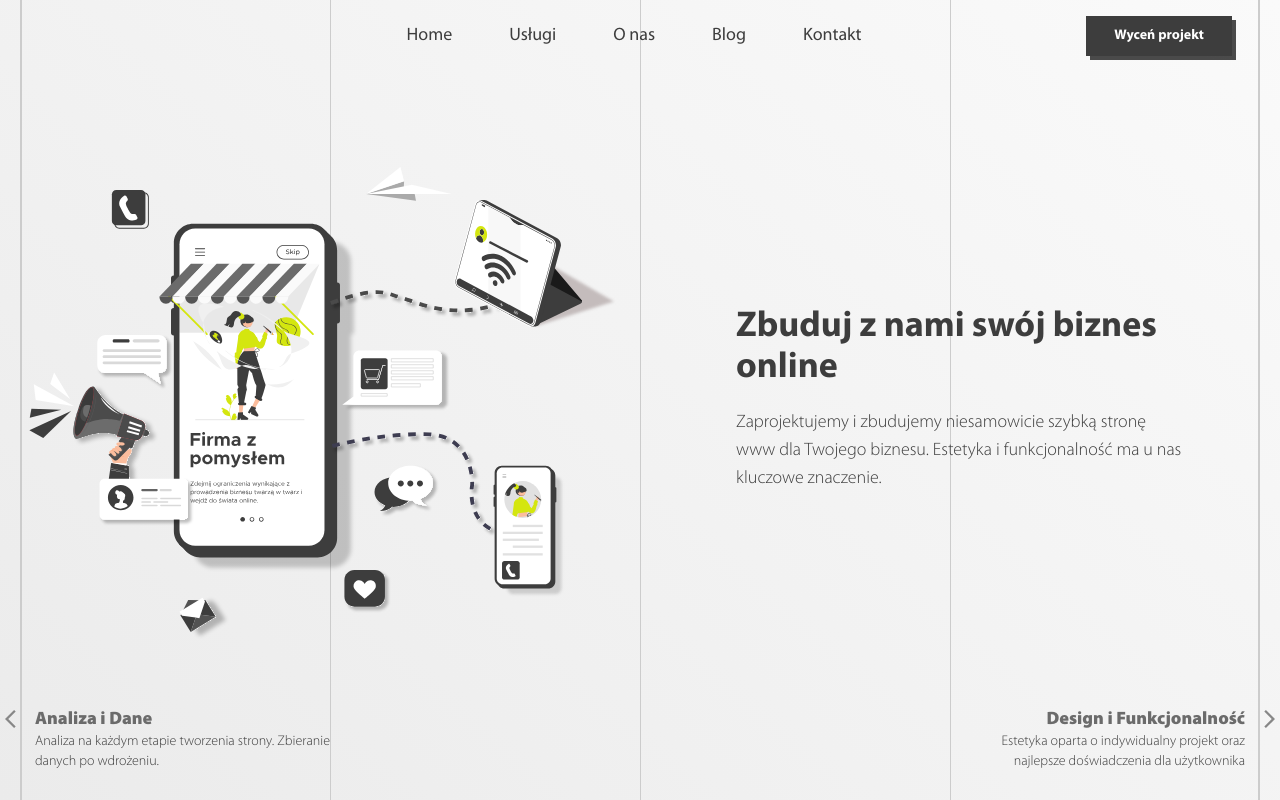
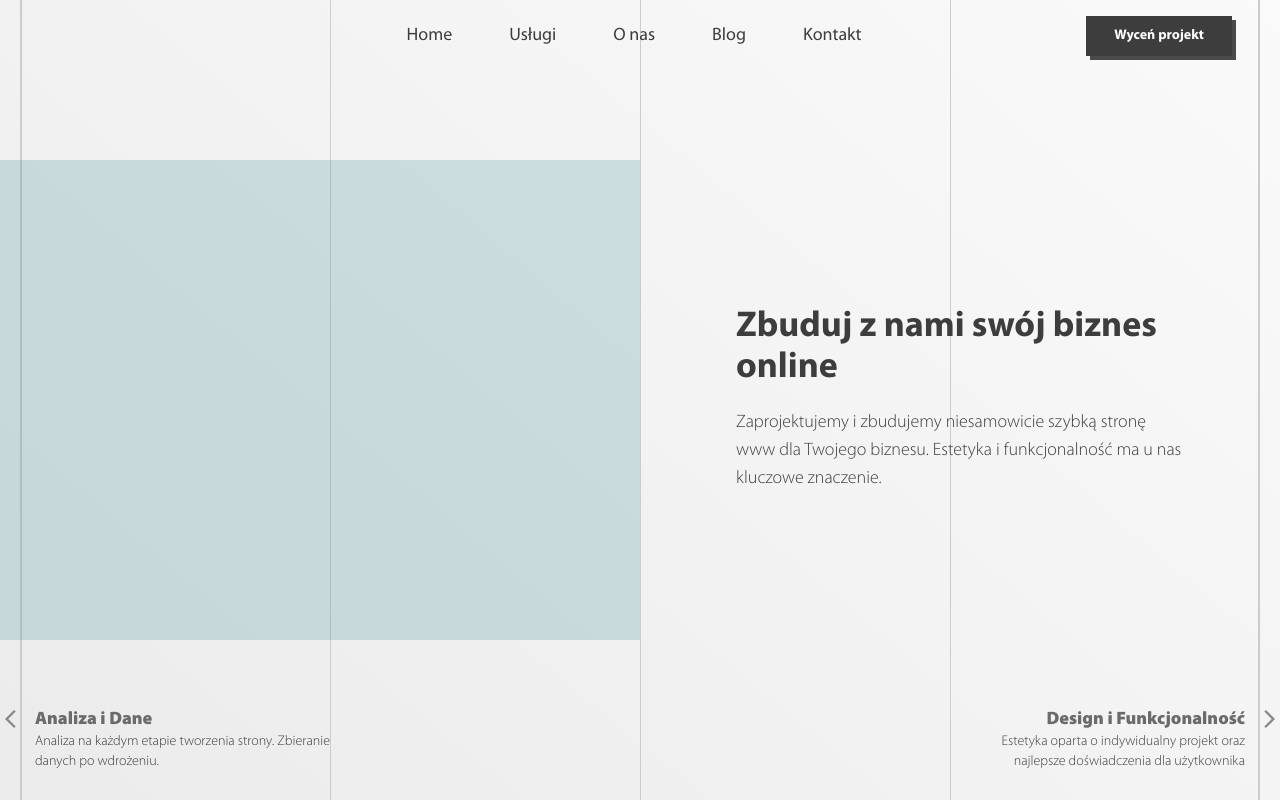
Before and after one commit to sebastian-lucjan/ioten, a Next.js app: page / in a window 1280 px wide. Shown: the top 800 px of the page. Built offline with nearby package versions, Linux system fonts and the light colour scheme.

Commit message:
Add gsap pack, fix background behind axis questionmark

```diff
--- a/package.json
+++ b/package.json
@@ -15,6 +15,7 @@
     "test-all": "npm run check-format && npm run check-lint && npm run build"
   },
   "dependencies": {
+    "gsap": "^3.10.2",
     "next": "^12.1.0",
     "next-seo": "^5.4.0",
     "react": "^17.0.2",
--- a/src/assets/styles/theme.js
+++ b/src/assets/styles/theme.js
@@ -20,8 +20,9 @@ const theme = {
     white: 'hsl(0, 0%, 100%)',
   },
   gradient: {
-    yellowSlider: 'linear-gradient(150deg, rgba(221,253,90,1) 0%, rgba(226,251,116,1) 100%)',
-    yellowHaveIdea: 'linear-gradient(125deg, rgba(221,253,90,1) 0%, rgba(226,251,116,1) 100%)',
+    blackBrief: 'linear-gradient(135deg, rgba(67,67,67,1) 0%, rgba(47,47,47,1) 100%);',
+    blackToGray: 'linear-gradient(180deg, hsl(0, 0%, 80%) 0%, hsl(0, 0%, 80%) 75%, hsl(0, 0%, 30%) 100%)',
+    blackToTransparent: 'linear-gradient(180deg, hsl(0, 0%, 80%, 0) 0%, hsl(0, 0%, 80%, 0) 85%, hsl(0, 0%, 80%) 92.5%, hsl(0, 0%, 30%) 100%)',
     lightGray: 'linear-gradient(40deg, rgba(235,235,235,1) 0%, rgba(250,250,250,1) 100%)',
     lightGrayAxisSection: 'linear-gradient(135deg, hsl(0, 0%, 93%) 0%, hsl(0, 0%, 97%) 100%)',
     navyBlue: 'linear-gradient(80deg, rgba(76,65,107,1) 0%, rgba(72,59,76,1) 100%)',
@@ -30,22 +31,21 @@ const theme = {
     yellowGrayYellow: 'linear-gradient(0deg, hsl(65, 88%, 48%) 0%, hsl(0, 0%, 80%) 10%,hsl(0, 0%, 80%) 90%, hsl(65, 88%, 48%) 100%)',
     yellowTransparentGray: 'linear-gradient(180deg, hsl(0, 0%, 80%, 1) 0%, hsl(0, 0%, 96%, 0) 10%, hsl(0, 0%, 96%, 0) 80% ,hsl(65, 88%, 48%) 100%)',
     grayTransparentGray: 'linear-gradient(180deg, hsl(0, 0%, 80%, 1) 0%, hsl(0, 0%, 96%, 0) 20%, hsl(0, 0%, 96%, 0) 80% ,hsl(0, 0%, 80%, 1) 100%)',
-    grayToYellow: 'linear-gradient(180deg, hsl(0, 0%, 80%) 0%, hsl(0, 0%, 80%) 75%, hsl(65, 88%, 48%) 100%)',
     grayToBlack: 'linear-gradient(0deg, hsl(0, 0%, 80%) 0%, hsl(0, 0%, 80%) 75%, hsl(0, 0%, 30%) 100%)',
     grayToNavyBlue: 'linear-gradient(180deg, hsla(0, 0%, 75%, 1) 0%, hsla(0, 0%, 75%, 1) 80%, hsla(197, 58%, 8%, 1) 100%)',
     grayToTransparent: 'linear-gradient(0deg, hsl(0, 0%, 80%, 0) 0%, hsl(0, 0%, 96%, 0) 10%, hsl(0, 0%, 96%, 0) 70% ,hsl(0, 0%, 70%, 1) 100%)',
-    blackToGray: 'linear-gradient(180deg, hsl(0, 0%, 80%) 0%, hsl(0, 0%, 80%) 75%, hsl(0, 0%, 30%) 100%)',
-    blackToTransparent: 'linear-gradient(180deg, hsl(0, 0%, 80%, 0) 0%, hsl(0, 0%, 80%, 0) 85%, hsl(0, 0%, 80%) 92.5%, hsl(0, 0%, 30%) 100%)',
-    lightGrayTransparentLightGray: 'linear-gradient(180deg, hsl(0, 0%, 80%, 0) 0%, hsl(0, 0%, 96%) 30%, hsl(0, 0%, 96%) 70% ,hsl(0, 0%, 0%, 0) 100%)',
+    grayToYellow: 'linear-gradient(180deg, hsl(0, 0%, 80%) 0%, hsl(0, 0%, 80%) 75%, hsl(65, 88%, 48%) 100%)',
+    yellowSlider: 'linear-gradient(150deg, rgba(221,253,90,1) 0%, rgba(226,251,116,1) 100%)',
+    yellowHaveIdea: 'linear-gradient(125deg, rgba(221,253,90,1) 0%, rgba(226,251,116,1) 100%)',
+    transparentWhiteTransparent: 'linear-gradient(180deg, hsl(0, 0%, 80%, 0) 0%, hsl(0, 0%, 100%) 30%, hsl(0, 0%, 100%) 70% ,hsl(0, 0%, 0%, 0) 100%)',
     navyToYellow: 'linear-gradient(180deg, hsla(197, 58%, 8%, 1) 0%, hsl(0, 0%, 80%, 1) 10%, hsl(0, 0%, 80%, 1) 90% ,hsl(65, 88%, 48%) 100%)',
-    transparentToYellow: 'linear-gradient(180deg, hsl(0, 0%, 80%, 0) 0%, hsl(0, 0%, 96%, 0) 10%, hsl(0, 0%, 96%, 0) 90% ,hsl(65, 88%, 48%) 100%)',
     red: 'linear-gradient(116.54deg, #EC1D1D -12.64%, #FC5858 94.69%)',
     rainbow: {
       highlight:
         'linear-gradient(90deg, rgba(255,0,0,1) 0%, rgba(254,255,0,1) 25%, rgba(1,255,0,1) 50%, rgba(0,39,255,1) 75%, rgba(226,0,255,1) 100%)',
       servicesAxis: `linear-gradient(180deg, hsl(0, 0%, 80%) 0%, ${rainbowColors[0]} 16.66%, ${rainbowColors[1]} 33.33%, ${rainbowColors[2]} 50%, ${rainbowColors[3]} 66.66%, ${rainbowColors[4]} 83.33%, hsl(0, 0%, 80%) 100%)`,
     },
-    blackBrief: 'linear-gradient(135deg, rgba(67,67,67,1) 0%, rgba(47,47,47,1) 100%);',
+    transparentToYellow: 'linear-gradient(180deg, hsl(0, 0%, 80%, 0) 0%, hsl(0, 0%, 96%, 0) 10%, hsl(0, 0%, 96%, 0) 90% ,hsl(65, 88%, 48%) 100%)',
   },
   font: {
     size: {
--- a/src/components/MainPage/MainViewsInfo/MainViewInfo.styles.js
+++ b/src/components/MainPage/MainViewsInfo/MainViewInfo.styles.js
@@ -2,7 +2,7 @@ import styled from 'styled-components';
 import { TextWrapper } from 'src/components/TextComponents';
 // import AnimationOnePlaceholder from 'src/assets/images/home-animation-business.svg';
 // import AnimationOnePlaceholder from 'src/assets/images/home-animation-business-green.svg';
-import AnimationOnePlaceholder from 'src/assets/images/home-animation-business-yellow.svg';
+// import AnimationOnePlaceholder from 'src/assets/images/home-animation-business-yellow.svg';
 // import AnimationOnePlaceholder from 'src/assets/images/animation-1-placeholder.svg';
 // import AnimationOnePlaceholder from 'src/assets/images/text-io-block-3.svg';
 // import AnimationOnePlaceholder from 'src/assets/images/text-io-block.svg';
@@ -64,7 +64,9 @@ export const StyledMainViewsInfo = styled.div`
   } ;
 `;
 
-export const AnimationPlaceholder = styled(AnimationOnePlaceholder)`
+// export const AnimationPlaceholder = styled(AnimationOnePlaceholder)`
+export const AnimationWrapper = styled.div`
+  background-color: rgba(95, 158, 160, 0.28);
   position: absolute;
   top: 20vh;
   left: 0;
@@ -84,12 +86,4 @@ export const AnimationPlaceholder = styled(AnimationOnePlaceholder)`
     top: unset;
     position: unset;
   }
-  //
-  // ${({ theme }) => theme.mq.smallDesktop} {
-  //   margin-left: 0;
-  //   transform: scale(1.2);
-  //   height: 60vh;
-  //   top: unset;
-  //   position: unset;
-  // } ;
 `;
--- a/src/components/MainPage/index.jsx
+++ b/src/components/MainPage/index.jsx
@@ -6,7 +6,7 @@ import Grid from 'src/components/Grid';
 import MainViewsNavigation from './MainViewsNavigation';
 import MainViewsInfo from './MainViewsInfo';
 import Wrapper from './MainPage.styles';
-import { AnimationPlaceholder } from './MainViewsInfo/MainViewInfo.styles';
+import { AnimationWrapper } from './MainViewsInfo/MainViewInfo.styles';
 
 const MainPage = () => {
   const [currentPage, setCurrentPage] = useState(0);
@@ -19,7 +19,7 @@ const MainPage = () => {
     <MainSectionWrapper background={lightGrayGradient}>
       <MainPageContext.Provider value={{ pageIndex: currentPage, setCurrentPage }}>
         <Wrapper>
-          <AnimationPlaceholder />
+          <AnimationWrapper />
           <MainViewsInfo />
         </Wrapper>
         <MainViewsNavigation />
--- a/src/components/ServicesAxis/ServicesAxis.styles.js
+++ b/src/components/ServicesAxis/ServicesAxis.styles.js
@@ -94,7 +94,7 @@ export const StyledWrapper = styled.div`
     width: 32px;
     height: 100%;
     left: 5px;
-    background: ${({ theme }) => theme.gradient.lightGrayTransparentLightGray};
+    background: ${({ theme }) => theme.gradient.transparentWhiteTransparent};
     font-size: ${({ theme }) => theme.font.size.headingSection};
     color: ${({ theme }) => theme.color.lightGray};
     display: flex;
```
Also changed, not shown: 1 other file (tests, documents, lock files or other folders).
